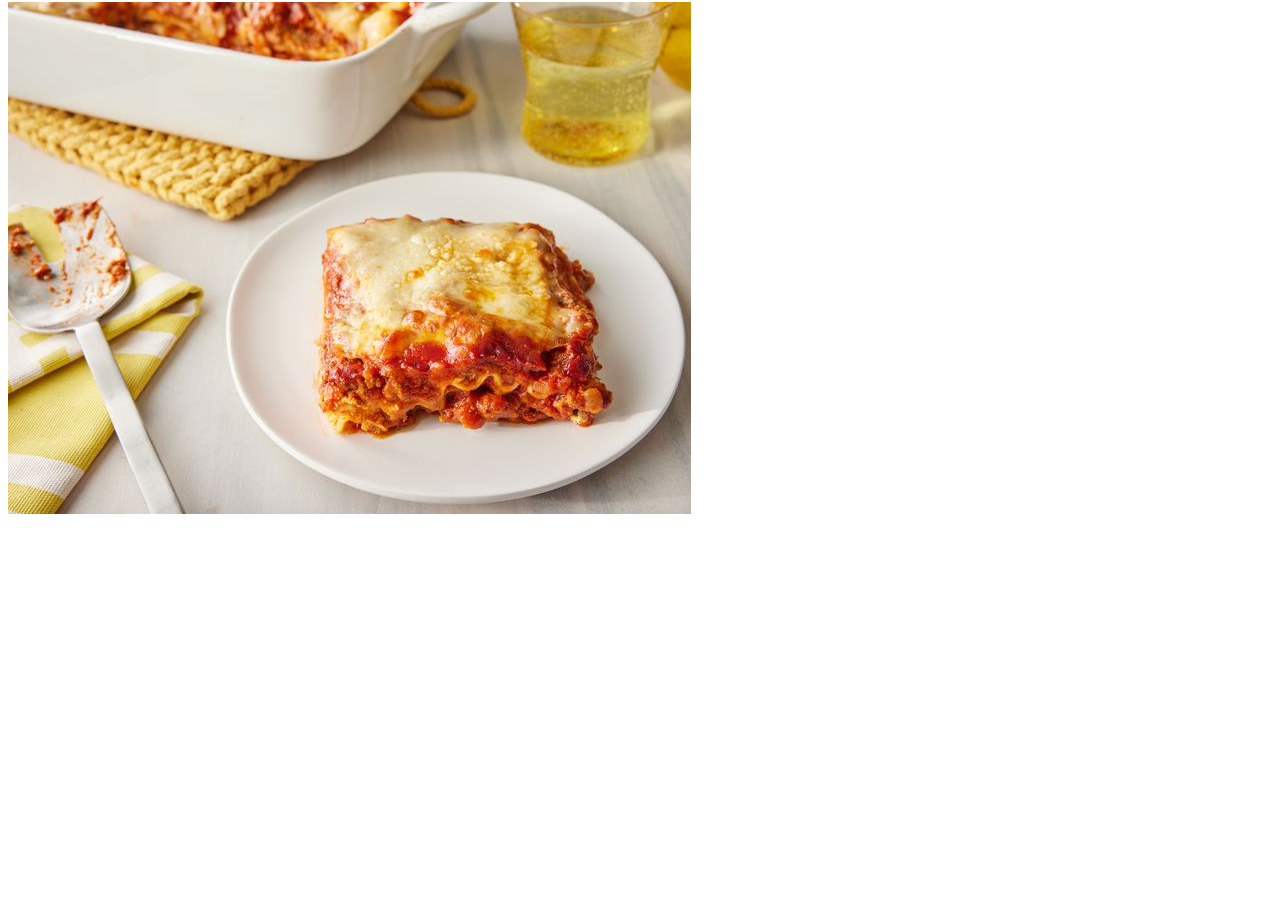
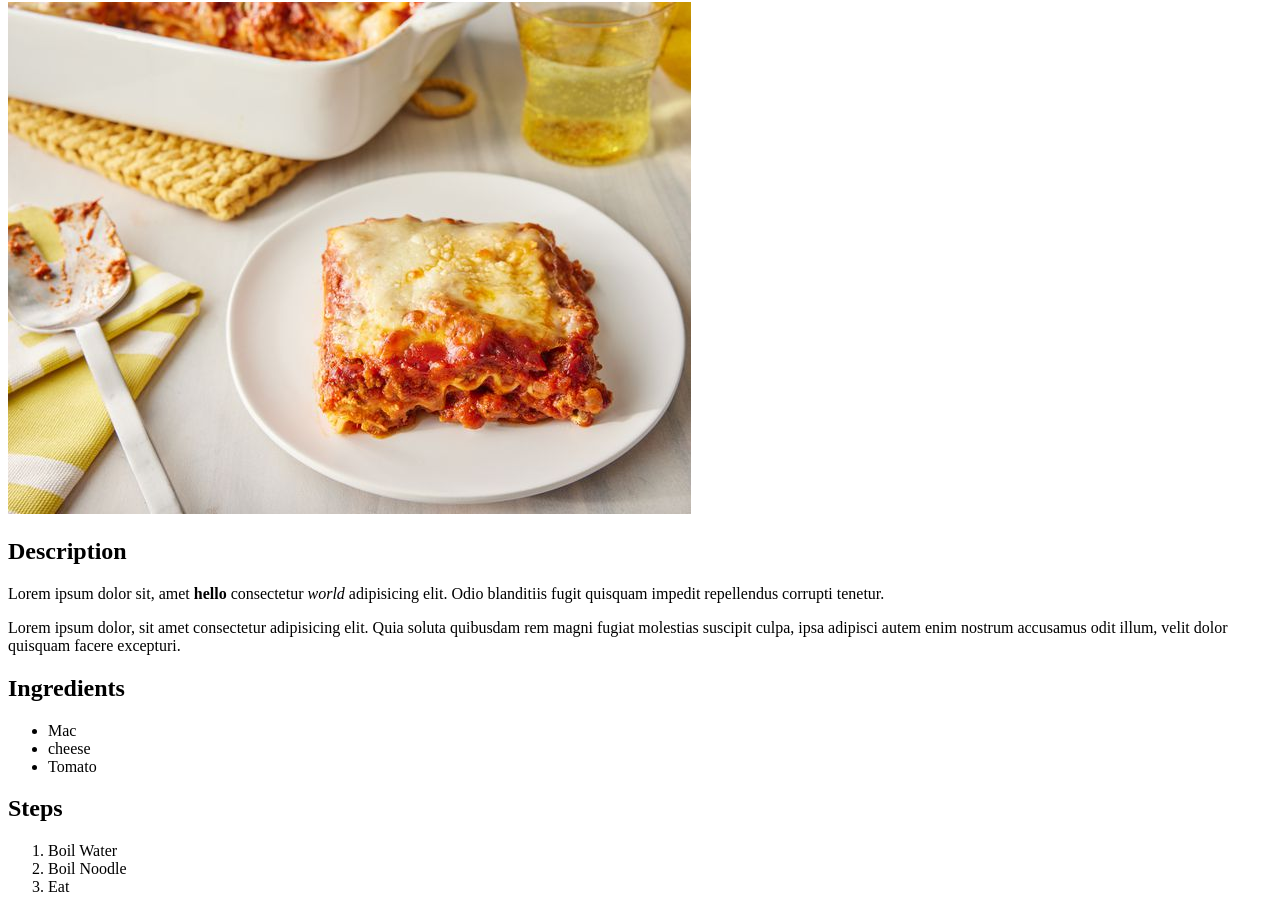
Before and after one commit to tonghoangnam1997/odin-recipes, a plain HTML site: page recipes/lasagna.html in a window 1280 px wide. Shown: the part 78-990 px from the top of the page. Before the commit the page ends 800 px from the top, so only its background shows below. Drawn offline with Linux system fonts and the light colour scheme.

Commit message:
Add content to lasagna recipe.

```diff
--- a/recipes/lasagna.html
+++ b/recipes/lasagna.html
@@ -8,5 +8,24 @@
 <body>
     <h1>Lasagna</h1>
     <img src="../images/23600-worlds-best-lasagna-DDMFS-4x3-1196-24c5401652934ffb96d3d94bc9fbe2d7.jpg" alt="This is a lasagna">
+
+        <h2>Description</h2>
+        <p>Lorem ipsum dolor sit, amet <strong>hello</strong> consectetur <em>world</em> adipisicing elit. Odio blanditiis fugit quisquam impedit repellendus corrupti tenetur.</p>
+        <p>Lorem ipsum dolor, sit amet consectetur adipisicing elit. Quia soluta quibusdam rem magni fugiat molestias suscipit culpa, ipsa adipisci autem enim nostrum accusamus odit illum, velit dolor quisquam facere excepturi.</p>
+
+        <h2>Ingredients</h2>
+        <ul>
+            <li>Mac</li>
+            <li>cheese</li>
+            <li>Tomato</li>
+        </ul>
+
+        <h2>Steps</h2>
+        <ol>
+            <li>Boil Water</li>
+            <li>Boil Noodle</li>
+            <li>Eat</li>
+        </ol>
+
 </body>
 </html>
```
